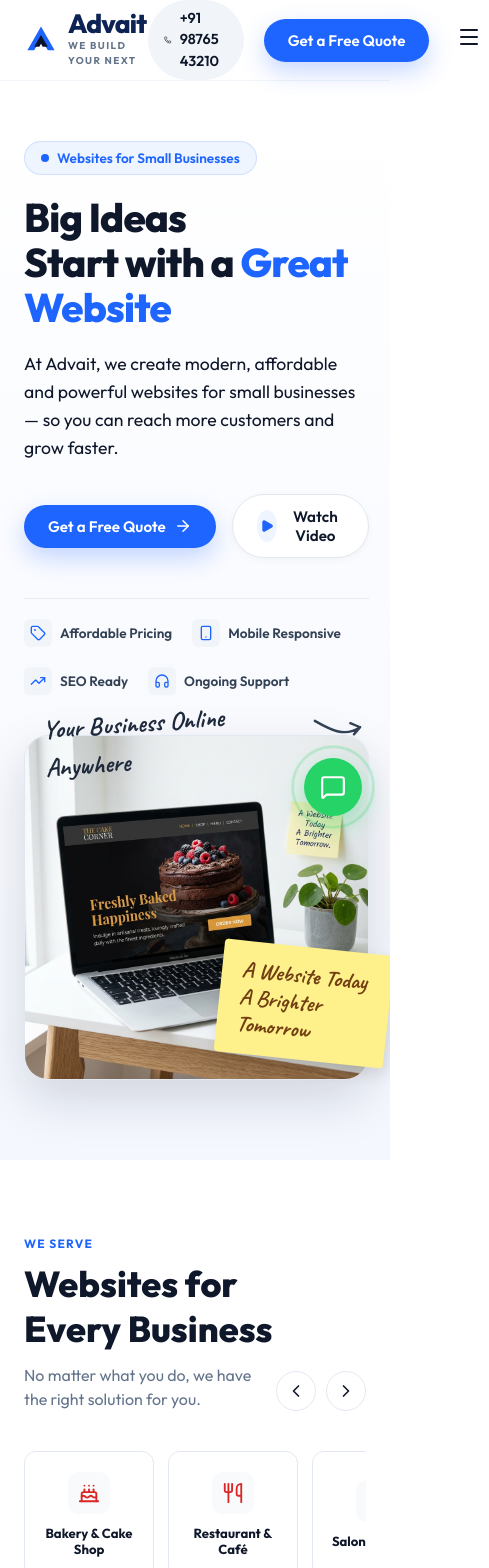
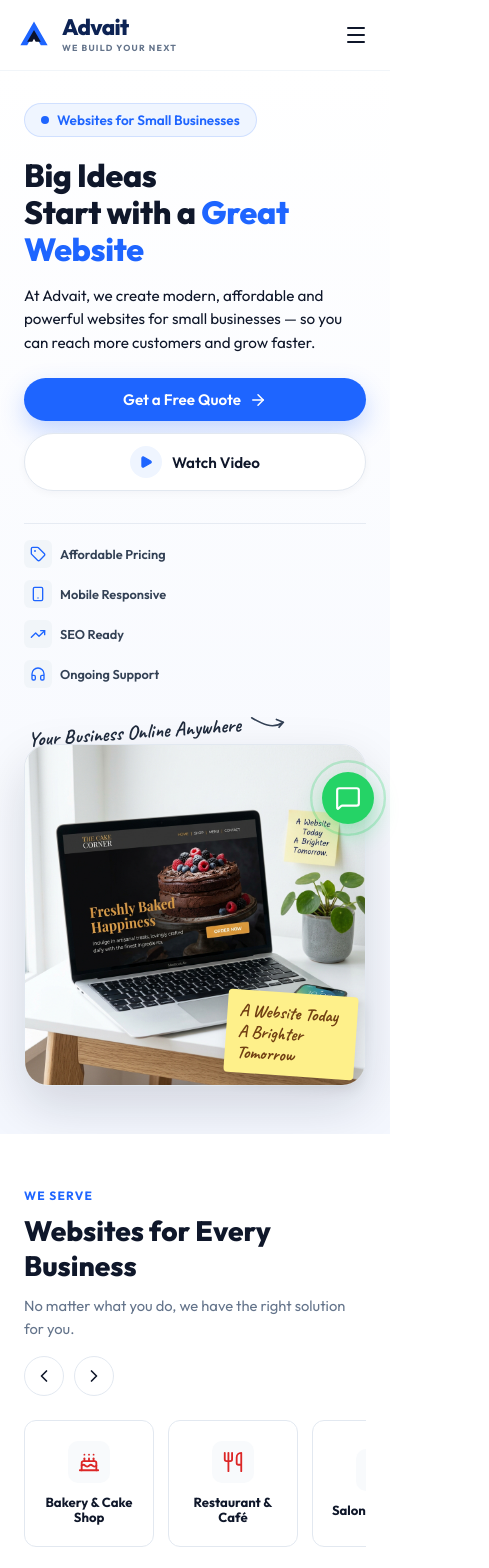
Before and after one commit to chethanrai6/ADVAITTECH, a React (Vite) app: page / in a window 390 px wide. Shown: the top 1568 px of the page, 489 px wide, since content can reach past the window. Built offline with nearby package versions, Linux system fonts and the light colour scheme.

Commit message:
Fix mobile responsive layout, header overflow, and fluid typography

```diff
--- a/src/index.css
+++ b/src/index.css
@@ -1531,10 +1531,27 @@ img {
   box-shadow: 0 0 0 3px var(--primary-glow);
 }
 
-/* Responsive Media Queries */
+/* ==========================================================================
+   Responsive Media Queries & Mobile Fixes
+   ========================================================================== */
+
+/* Global Overflow Prevention */
+html, body {
+  width: 100%;
+  max-width: 100%;
+  overflow-x: hidden !important;
+}
+
+#root, .app-container {
+  width: 100%;
+  max-width: 100%;
+  overflow-x: hidden;
+}
+
 @media (max-width: 1024px) {
   .hero-grid {
     grid-template-columns: 1fr;
+    gap: 36px;
   }
   .floating-badges-column {
     display: none;
@@ -1560,43 +1577,271 @@ img {
 }
 
 @media (max-width: 768px) {
+  /* Header Fixes for Mobile */
+  .header-container {
+    height: 70px;
+    padding: 0 16px;
+  }
   .main-nav {
     display: none;
   }
+  .phone-link {
+    display: none; /* Hide phone link on mobile top bar to avoid header clutter */
+  }
+  .header-actions {
+    gap: 10px;
+  }
+  .header-actions .btn-primary {
+    padding: 8px 16px;
+    font-size: 0.85rem;
+  }
   .mobile-toggle {
-    display: block;
+    display: flex;
+    align-items: center;
+    justify-content: center;
+    padding: 6px;
+  }
+  .brand-name {
+    font-size: 1.4rem;
+  }
+  .brand-tagline {
+    font-size: 0.55rem;
+  }
+
+  /* Hero Section Mobile Fixes */
+  .hero-section {
+    padding: 32px 0 48px;
   }
   .hero-title {
-    font-size: 2.5rem;
+    font-size: clamp(2rem, 7vw, 2.5rem);
+    line-height: 1.15;
+    letter-spacing: -0.01em;
+    margin-bottom: 16px;
+    word-break: break-word;
+    overflow-wrap: break-word;
+  }
+  .hero-description {
+    font-size: 0.95rem;
+    margin-bottom: 24px;
+    line-height: 1.55;
+  }
+  .hero-ctas {
+    flex-direction: column;
+    align-items: stretch;
+    gap: 12px;
+    margin-bottom: 32px;
+    width: 100%;
+  }
+  .hero-ctas .btn-primary,
+  .hero-ctas .btn-secondary-video {
+    width: 100%;
+    justify-content: center;
+    padding: 12px 20px;
+  }
+  .hero-feature-badges {
+    display: grid;
+    grid-template-columns: repeat(2, 1fr);
+    gap: 12px;
+    padding-top: 16px;
+  }
+  .feature-badge-item {
+    font-size: 0.8rem;
+  }
+
+  /* Hero Visual & Notes Mobile */
+  .hero-visual-wrapper {
+    margin-top: 20px;
+    width: 100%;
+  }
+  .hero-handwritten-note {
+    font-size: 1.25rem;
+    top: -28px;
+    left: 4px;
+  }
+  .hero-handwritten-note svg {
+    width: 40px;
+    height: 20px;
+  }
+  .yellow-sticky-note {
+    right: 10px;
+    bottom: 10px;
+    max-width: 130px;
+    font-size: 1.1rem;
+    padding: 10px 12px;
+    transform: rotate(4deg);
+  }
+
+  /* Section Headings */
+  .section-heading {
+    font-size: 1.75rem;
+  }
+  .section-subheading {
+    font-size: 0.92rem;
+  }
+
+  /* Industry Categories */
+  .categories-section {
+    padding: 48px 0;
+  }
+  .categories-header {
+    flex-direction: column;
+    align-items: flex-start;
+    gap: 16px;
+    margin-bottom: 24px;
+  }
+
+  /* Services Grid */
+  .services-section {
+    padding: 48px 0;
   }
   .services-grid {
     grid-template-columns: 1fr;
+    gap: 16px;
+  }
+
+  /* Portfolio Tabs & Grid */
+  .projects-section {
+    padding: 48px 0;
+  }
+  .projects-header {
+    flex-direction: column;
+    align-items: flex-start;
+    gap: 16px;
+  }
+  .project-tabs {
+    width: 100%;
+    overflow-x: auto;
+    padding-bottom: 8px;
+    flex-wrap: nowrap;
+    scrollbar-width: thin;
+  }
+  .tab-btn {
+    white-space: nowrap;
+    padding: 6px 14px;
+    font-size: 0.8rem;
   }
   .projects-grid {
-    grid-template-columns: 1fr;
+    grid-template-columns: 1fr !important;
+    gap: 20px;
+  }
+
+  /* Why Choose Us */
+  .why-section {
+    padding: 48px 0;
   }
   .why-features-grid {
-    grid-template-columns: 1fr;
+    grid-template-columns: repeat(2, 1fr);
+    gap: 16px;
+  }
+  .why-banner-overlay h3 {
+    font-size: 1.5rem;
+  }
+
+  /* Pricing */
+  .pricing-section {
+    padding: 48px 0;
+  }
+  .pricing-header-row {
+    flex-direction: column;
+    align-items: flex-start;
+    gap: 16px;
+    margin-bottom: 32px;
   }
   .pricing-grid {
     grid-template-columns: 1fr;
+    gap: 20px;
   }
   .pricing-card.featured {
     transform: none;
   }
-  .footer-grid {
-    grid-template-columns: 1fr;
+
+  /* Testimonials & CTA */
+  .testimonials-section {
+    padding: 48px 0;
+  }
+  .testimonial-card {
+    padding: 24px 18px;
+  }
+  .quote-mark {
+    font-size: 3rem;
+  }
+  .testimonial-text {
+    font-size: 1rem;
   }
   .cta-banner {
+    padding: 32px 20px;
     flex-direction: column;
     text-align: center;
+    gap: 20px;
+  }
+  .cta-banner-content h2 {
+    font-size: 1.5rem;
   }
   .cta-buttons {
     flex-direction: column;
     width: 100%;
+    gap: 12px;
   }
   .btn-white, .btn-whatsapp {
     width: 100%;
     justify-content: center;
   }
-}
+
+  /* Footer */
+  .site-footer {
+    padding: 48px 0 24px;
+  }
+  .footer-grid {
+    grid-template-columns: 1fr;
+    gap: 28px;
+    margin-bottom: 36px;
+  }
+  .footer-bottom {
+    flex-direction: column;
+    gap: 8px;
+    text-align: center;
+  }
+
+  /* Modals on Mobile */
+  .modal-content-box {
+    padding: 24px 16px;
+    width: 95vw;
+    max-height: 88vh;
+    border-radius: var(--radius-lg);
+  }
+  .modal-close-btn {
+    top: 14px;
+    right: 14px;
+    width: 32px;
+    height: 32px;
+  }
+  .form-group {
+    margin-bottom: 14px;
+  }
+
+  /* Floating WhatsApp */
+  .floating-whatsapp-widget {
+    bottom: 20px;
+    right: 16px;
+  }
+  .whatsapp-float-btn {
+    width: 52px;
+    height: 52px;
+  }
+  .whatsapp-chat-popup {
+    width: 290px;
+    right: 0;
+  }
+}
+
+@media (max-width: 480px) {
+  .header-actions .btn-primary {
+    display: none; /* On extra small mobile, hide CTA from header top bar so only Logo + Hamburger show */
+  }
+  .why-features-grid {
+    grid-template-columns: 1fr;
+  }
+  .hero-feature-badges {
+    grid-template-columns: 1fr;
+  }
+}
```
